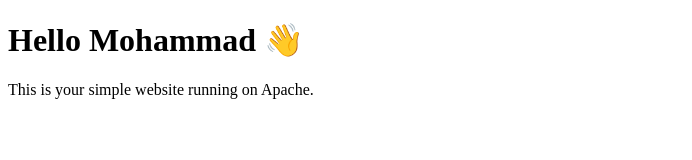
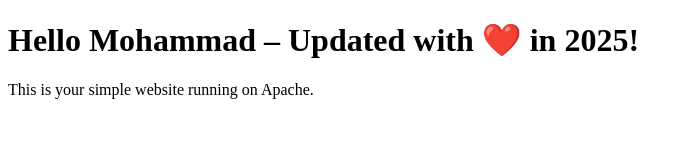
Before and after one commit to malsaleh88/kubernetes_project, a plain HTML site: page index.html in a window 1280 px wide. Shown: the whole page, without its empty margins (0-692 px from the left). Drawn offline with Linux system fonts and the light colour scheme.

Commit message:
Updated index.html and added Kubernetes deployment files

```diff
--- a/index.html
+++ b/index.html
@@ -4,7 +4,7 @@
     <title>Hello Mohammad</title>
 </head>
 <body>
-    <h1>Hello Mohammad 👋</h1>
+    <h1>Hello Mohammad – Updated with ❤️ in 2025!</h1>
     <p>This is your simple website running on Apache.</p>
 </body>
 </html>
```
Also changed, not shown: 3 other files.
